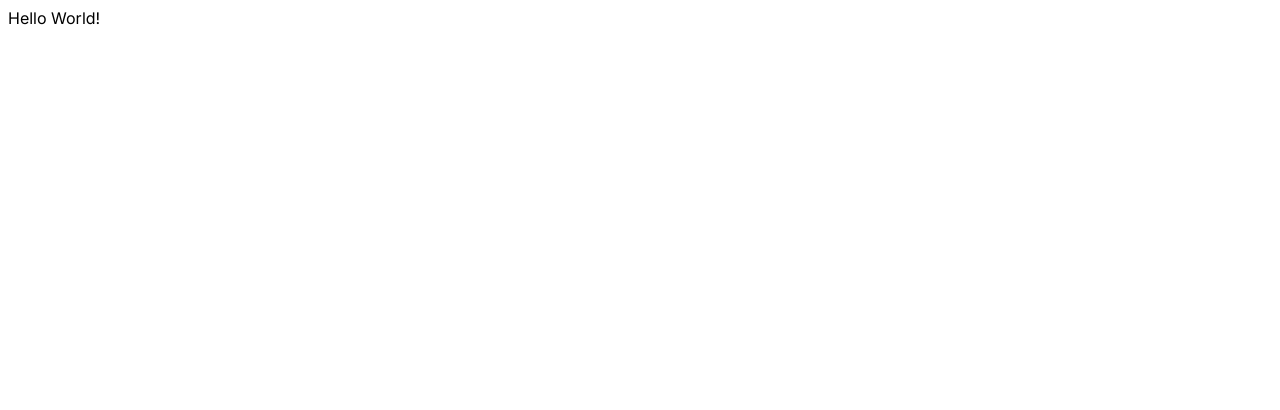
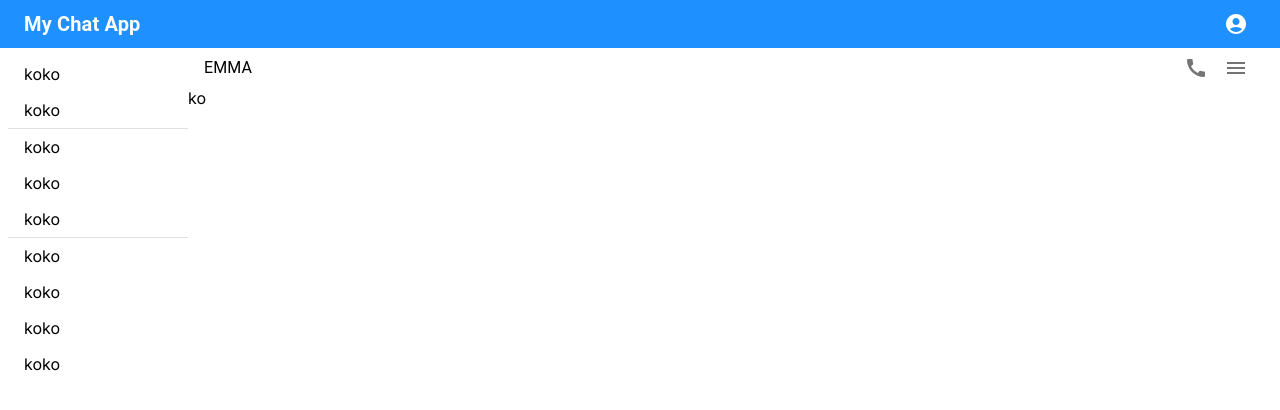
Before and after one commit to TaiyoMaruyama/nextJS-chat-app-lesson, a Next.js app: page / in a window 1280 px wide. Shown: the top 410 px of the page. Built offline with nearby package versions, Linux system fonts and the light colour scheme.

Commit message:
ある程度のレイアウトができたので作業ログを出す

```diff
--- /dev/null
+++ b/app/components/chat/ChatArea.tsx
@@ -0,0 +1,36 @@
+import { useTheme } from "@emotion/react";
+import { Call, Menu } from "@mui/icons-material";
+import { Box, IconButton, Typography } from "@mui/material";
+import React from "react";
+import SendFrame from "./SendFrame";
+
+const ChatArea = () => {
+  const theme = useTheme();
+
+  return (
+    <Box flexGrow={1}>
+      <Box
+        id="chat-header"
+        display="flex"
+        alignItems="center"
+        justifyContent="space-between"
+        sx={{ px: 2 }}
+      >
+        <Typography>EMMA</Typography>
+        <Box id="icon-button-group">
+          <IconButton>
+            <Call />
+          </IconButton>
+          <IconButton>
+            <Menu />
+          </IconButton>
+        </Box>
+      </Box>
+      <Box>
+        <SendFrame />
+      </Box>
+    </Box>
+  );
+};
+
+export default ChatArea;
--- /dev/null
+++ b/app/components/chat/SendFrame.tsx
@@ -0,0 +1,8 @@
+import { Box } from "@mui/material";
+import React from "react";
+
+const sendFrame = () => {
+  return <Box>ko</Box>;
+};
+
+export default sendFrame;
--- /dev/null
+++ b/app/components/common/AppHeader.tsx
@@ -0,0 +1,67 @@
+import { AccountCircle } from "@mui/icons-material";
+import ExpandMoreIcon from "@mui/icons-material/ExpandMore";
+import {
+  Accordion,
+  AccordionDetails,
+  AccordionSummary,
+  AppBar,
+  Badge,
+  Box,
+  IconButton,
+  Menu,
+  MenuItem,
+  Toolbar,
+  Typography,
+} from "@mui/material";
+import React, { FC, useState } from "react";
+
+const UserMenuPanel: FC<{ anchorEl: any; onClose: () => void }> = ({
+  anchorEl,
+  onClose,
+}) => {
+  return (
+    <Menu anchorEl={anchorEl} open={Boolean(anchorEl)} onClose={onClose}>
+      <MenuItem onClick={onClose} dense>
+        プロフィール
+      </MenuItem>
+      <MenuItem onClick={onClose} dense>
+        画面設定
+      </MenuItem>
+      <MenuItem onClick={onClose} dense>
+        ログアウト
+      </MenuItem>
+    </Menu>
+  );
+};
+
+const AppHeader = () => {
+  const [anchorEl, setAnchorEl] = useState<any>(null);
+
+  return (
+    <Box sx={{ flexGrow: 1, mb: 6, zIndex: 1000 }}>
+      <AppBar elevation={0} sx={{ bgcolor: "dodgerblue" }}>
+        <Toolbar variant="dense">
+          <Typography
+            variant="h6"
+            component="div"
+            sx={{ fontWeight: "bold", flexGrow: 1 }}
+          >
+            My Chat App
+          </Typography>
+          <IconButton
+            color="inherit"
+            onClick={(event) => setAnchorEl(event.currentTarget)}
+          >
+            <AccountCircle />
+          </IconButton>
+          <UserMenuPanel
+            anchorEl={anchorEl}
+            onClose={() => setAnchorEl(null)}
+          />
+        </Toolbar>
+      </AppBar>
+    </Box>
+  );
+};
+
+export default AppHeader;
--- /dev/null
+++ b/app/components/sideBar/Sidebar.tsx
@@ -0,0 +1,24 @@
+import { List, ListItem, Divider, Box, ListItemButton } from "@mui/material";
+import React from "react";
+
+const Sidebar = () => {
+  return (
+    <Box width={180}>
+      <List>
+        <ListItemButton>koko</ListItemButton>
+        <ListItemButton>koko</ListItemButton>
+        <Divider></Divider>
+        <ListItemButton>koko</ListItemButton>
+        <ListItemButton>koko</ListItemButton>
+        <ListItemButton>koko</ListItemButton>
+        <Divider></Divider>
+        <ListItemButton>koko</ListItemButton>
+        <ListItemButton>koko</ListItemButton>
+        <ListItemButton>koko</ListItemButton>
+        <ListItemButton>koko</ListItemButton>
+      </List>
+    </Box>
+  );
+};
+
+export default Sidebar;
--- a/app/page.tsx
+++ b/app/page.tsx
@@ -1,3 +1,18 @@
+"use client";
+
+import { Box } from "@mui/material";
+import AppHeader from "./components/common/AppHeader";
+import Sidebar from "./components/sideBar/Sidebar";
+import ChatArea from "./components/chat/ChatArea";
+
 export default function Home() {
-  return <div>Hello World!</div>;
+  return (
+    <Box>
+      <AppHeader />
+      <Box display="flex">
+        <Sidebar />
+        <ChatArea />
+      </Box>
+    </Box>
+  );
 }
--- /dev/null
+++ b/app/pages/login/page.tsx
@@ -0,0 +1,5 @@
+import React from "react";
+
+const index = () => <div>index</div>;
+
+export default index;
--- a/package.json
+++ b/package.json
@@ -11,6 +11,7 @@
   "dependencies": {
     "@emotion/react": "^11.11.3",
     "@emotion/styled": "^11.11.0",
+    "@mui/icons-material": "^5.15.2",
     "@mui/material": "^5.15.2",
     "eslint-config-airbnb": "^19.0.4",
     "next": "14.0.4",
```
Also changed, not shown: app/page.module.css (added), 1 other file (tests, documents, lock files or other folders).
